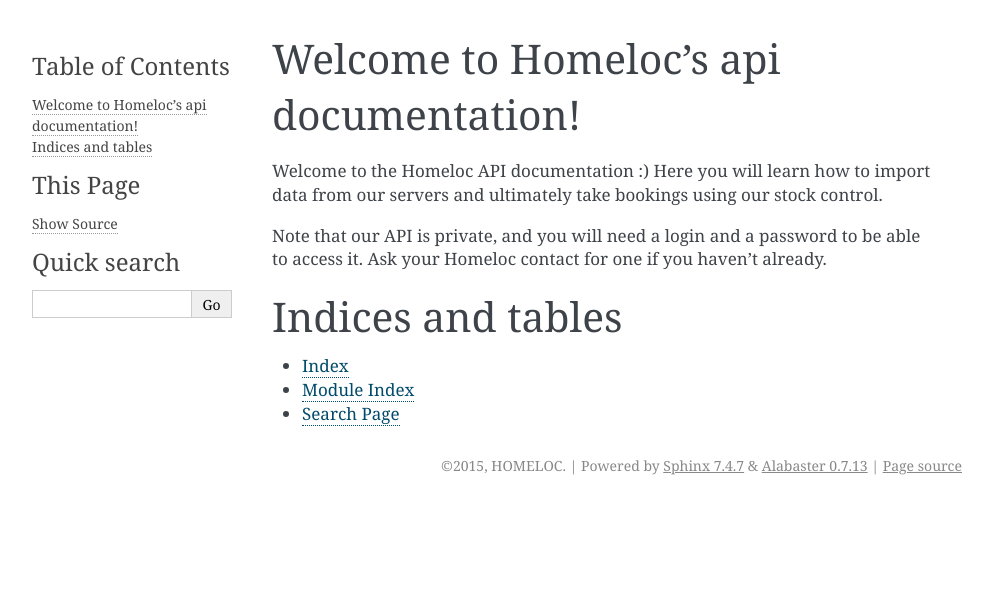
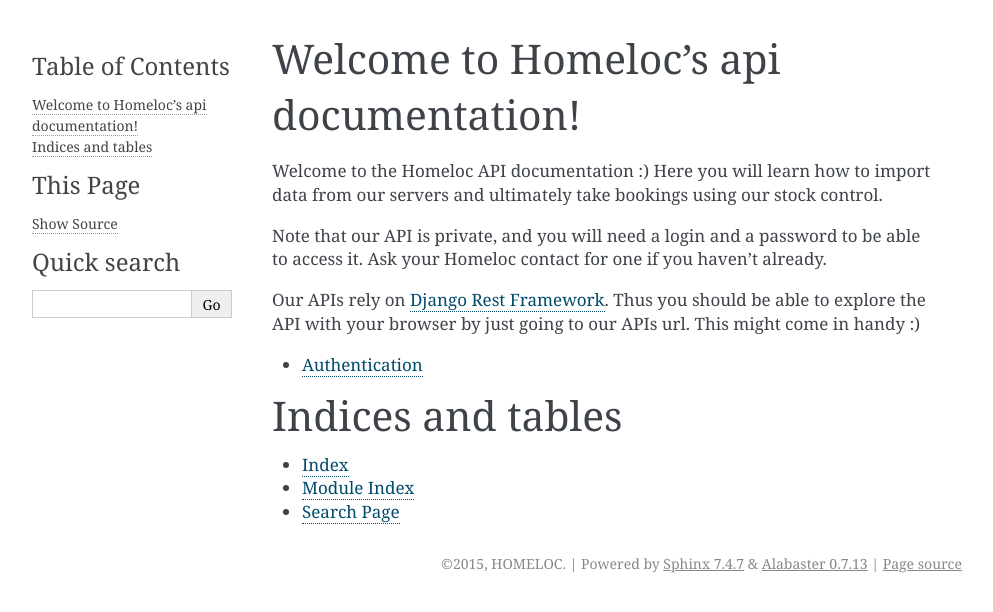
Before and after one commit to Homeloc/doc-api, a Sphinx documentation site: the page built from docs/index.rst, in a window 1280 px wide. Shown: the top 612 px of the page, without its empty margins (148-1141 px from the left). Built offline with Sphinx 7.4.7, drawn with Linux system fonts in a browser that asks for light colours.

Commit message:
Added authentication page

```diff
--- a/docs/index.rst
+++ b/docs/index.rst
@@ -12,8 +12,12 @@
 Note that our API is private, and you will need a login and a password to be able to access it.
 Ask your Homeloc contact for one if you haven't already.
 
+Our APIs rely on `Django Rest Framework <http://www.django-rest-framework.org/>`_. Thus you should be able to explore the API with your browser by just going to our APIs url. This might come in handy :)
+
 .. toctree::
    :maxdepth: 2
+
+   authentication
 
 
 
```
Also changed, not shown: docs/authentication.rst (added, +26 -0 lines).
